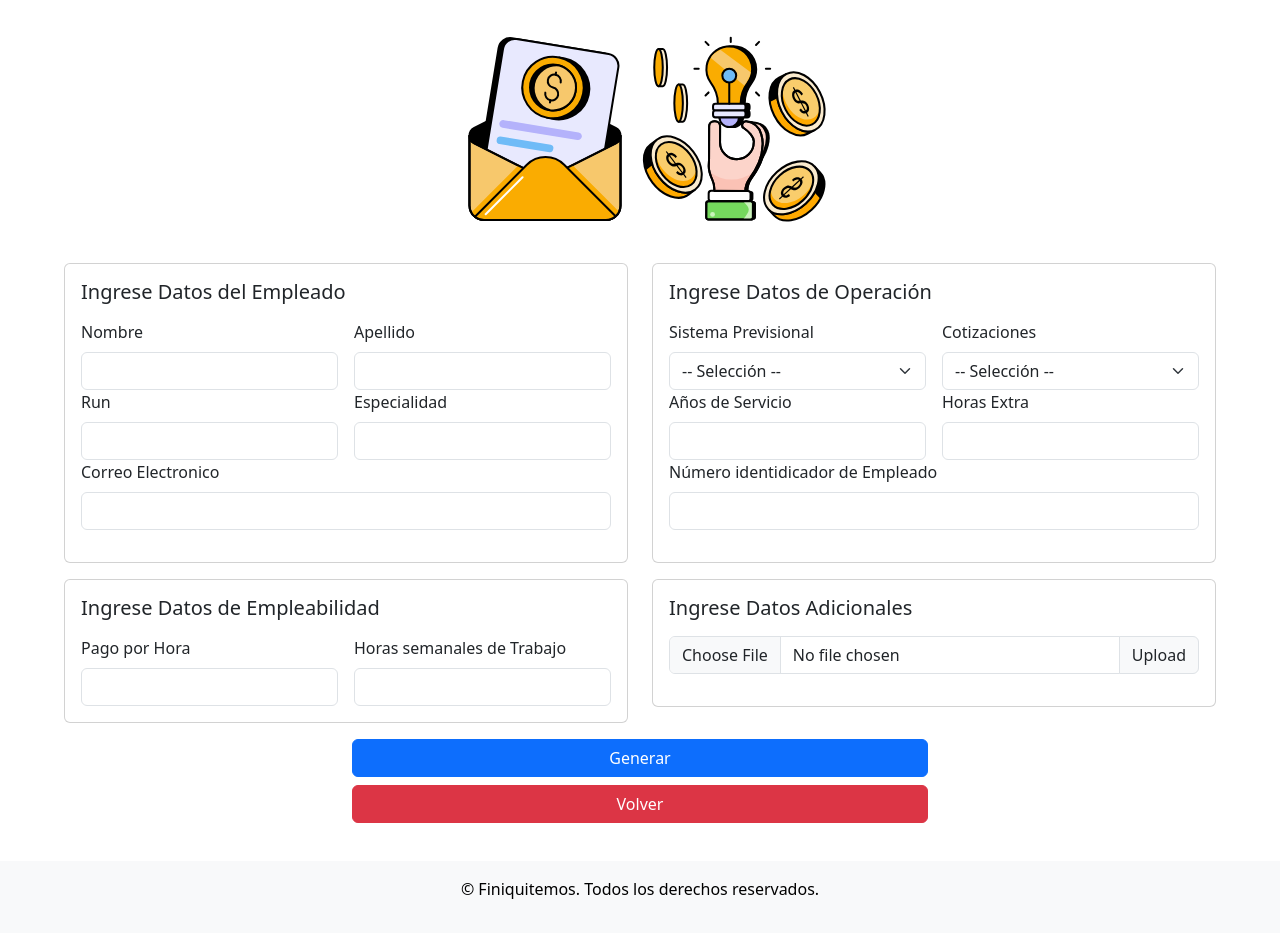
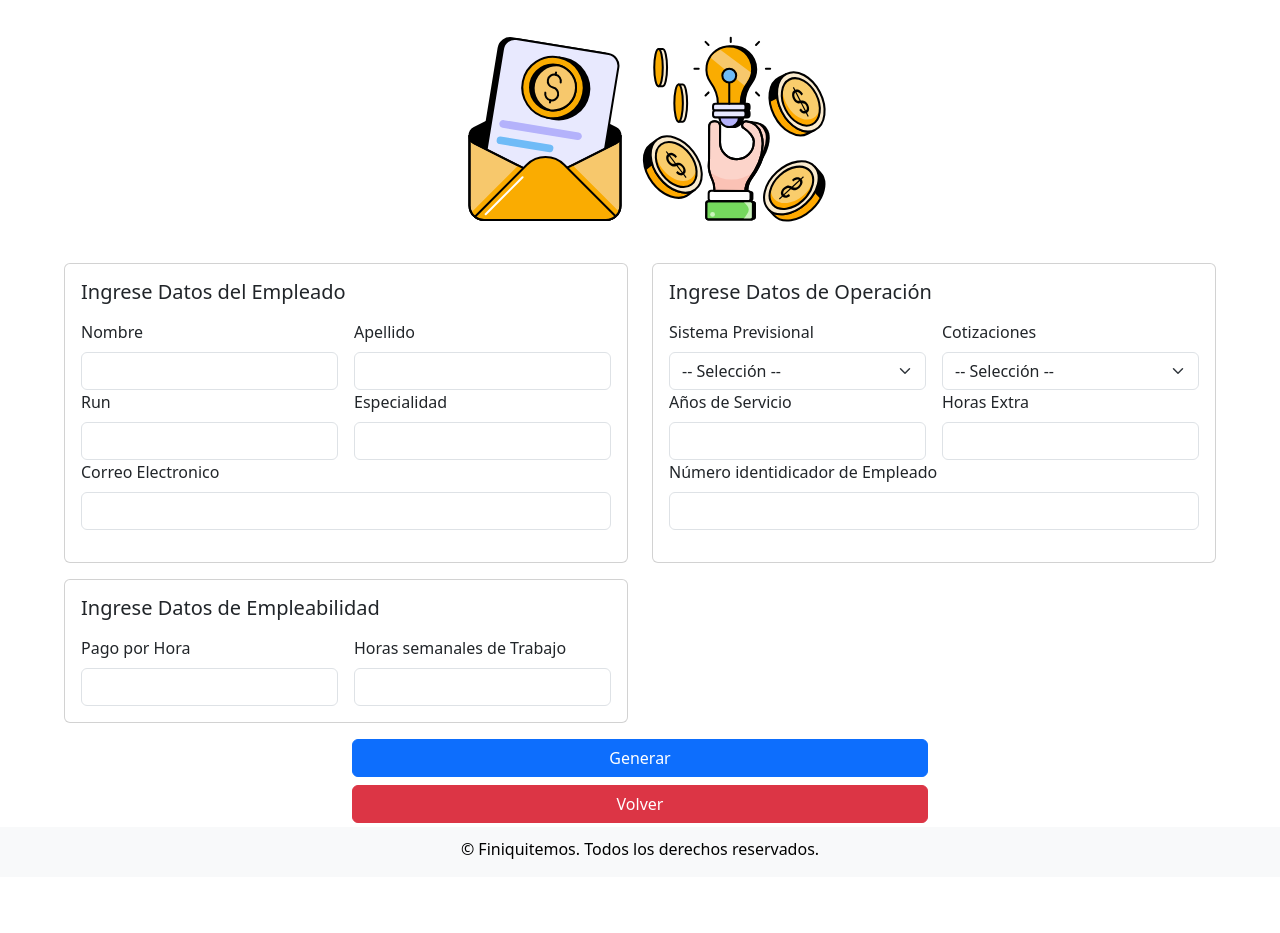
Before and after one commit to WhiteShadow2103/proyecto-2_aseg, a website: page Views/Finiquito.html in a window 1280 px wide. Shown: the part 60-993 px from the top of the page. After the commit the page ends 937 px from the top, so only its background shows below. Drawn offline with nearby package versions, Linux system fonts and the light colour scheme.

Commit message:
Ultima Version Revisada

```diff
--- a/CSS/style.css
+++ b/CSS/style.css
@@ -16,10 +16,22 @@
     height: 2.5rem;
 }
 
+body{
+    position: relative;
+    min-height: 100vh;
+    padding-bottom: 1rem;
+}
+
 footer {
-    text-align: center;
-    padding: 1rem;
+
     background: rgb(248 249 250);
     color: black;
     margin-top: 2rem;
+    padding-top: 10px;
+    position: absolute;
+    bottom: 0%;
+    width: 100%;
+    display: flex;
+    justify-content: center;
+    align-items: center;
 }
--- a/Views/Finiquito.html
+++ b/Views/Finiquito.html
@@ -143,19 +143,6 @@
                             </div>
                         </div>
                     </div>
-                    <div class="col-sm-6">
-                        <div class="card">
-                            <div class="card-body">
-                                <h5 class="card-title">Ingrese Datos Adicionales</h5>
-                                </p>
-
-                                <div class="input-group mb-3">
-                                    <input type="file" class="form-control" id="inputGroupFile02">
-                                    <label class="input-group-text" for="inputGroupFile02">Upload</label>
-                                </div>
-                            </div>
-                        </div>
-                    </div>
                     </p>
                     <div>
                         <div class="d-grid gap-2 col-6 mx-auto">
```
Also changed, not shown: Index.html (+2 -7 lines).
